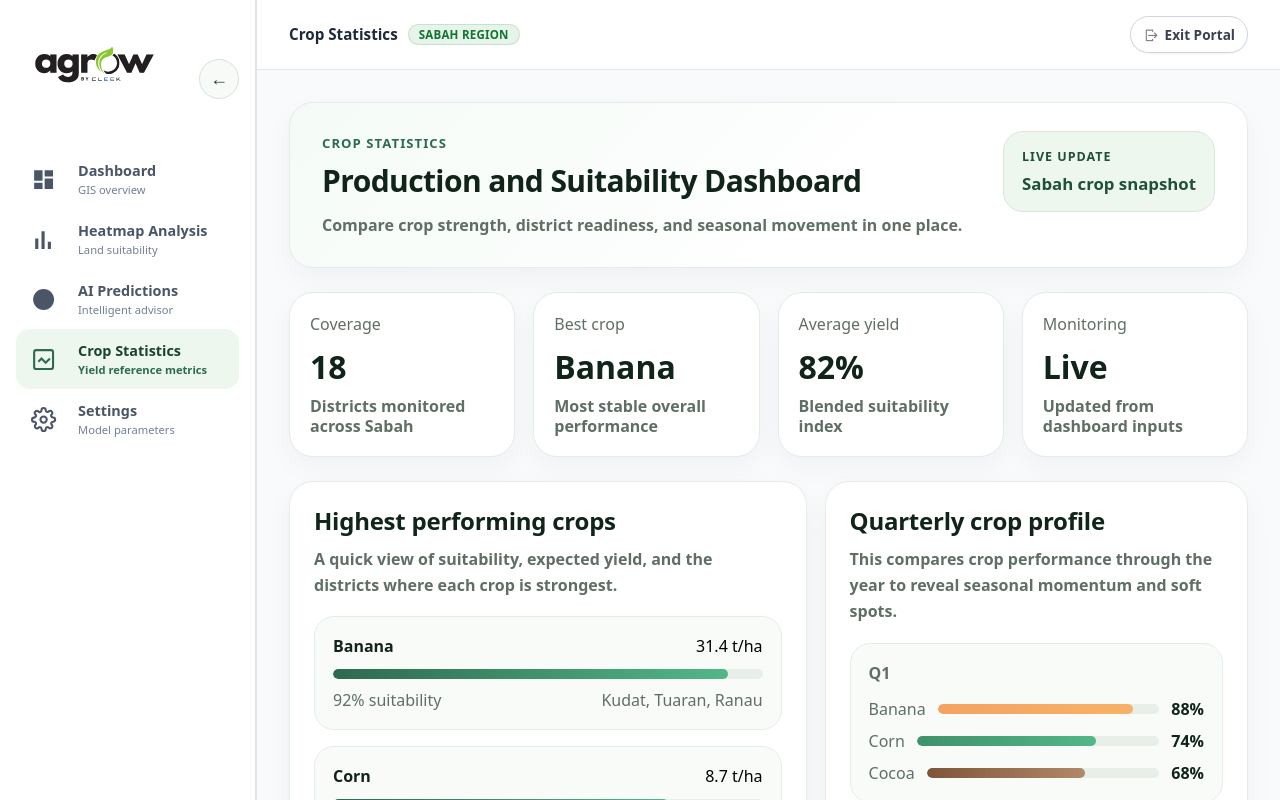
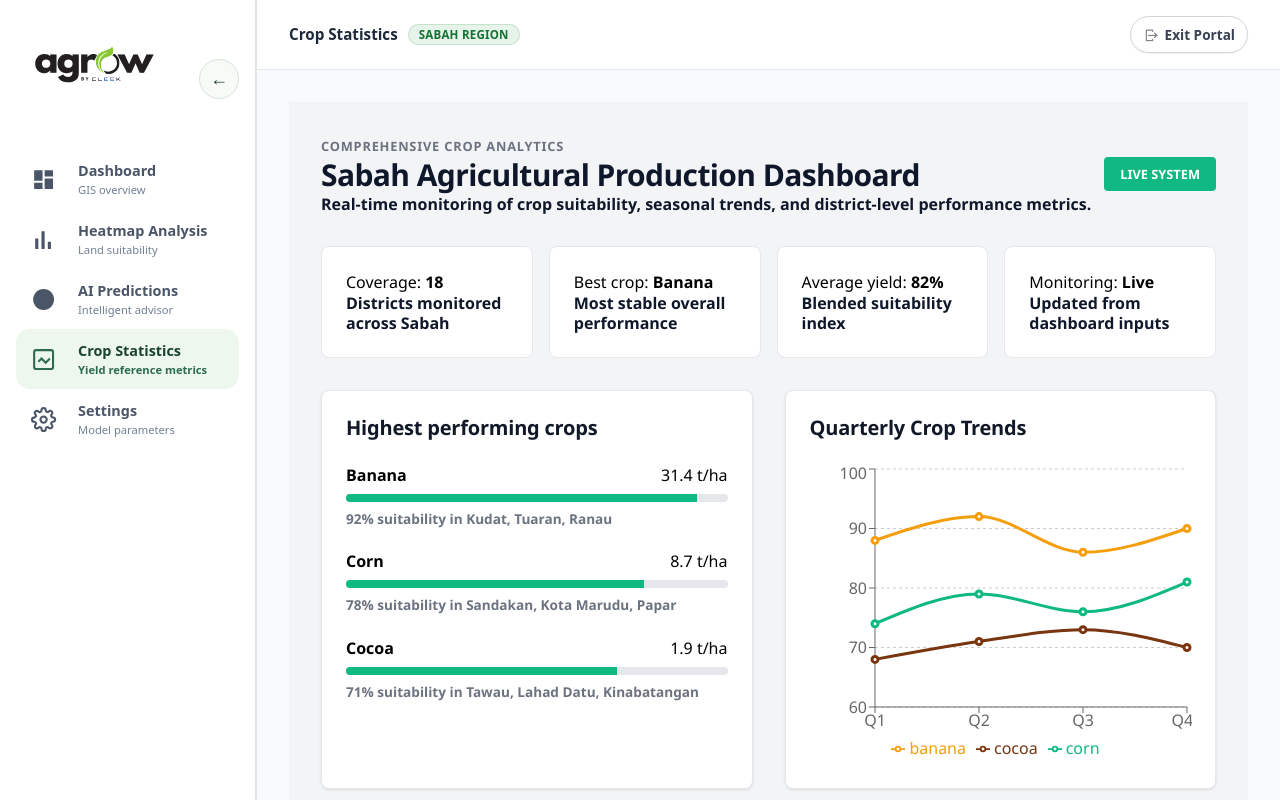
Before and after one commit to lumbanon/GamudaProject, a React (Vite) app in the folder agrow-portal/: page /dashboard/crop-statistics in a window 1280 px wide. Built offline with nearby package versions, Linux system fonts and the light colour scheme.

Commit message:
Update crop content

```diff
--- a/agrow-portal/package.json
+++ b/agrow-portal/package.json
@@ -14,7 +14,8 @@
     "react": "^19.2.6",
     "react-dom": "^19.2.6",
     "react-leaflet": "^5.0.0",
-    "react-router-dom": "^7.17.0"
+    "react-router-dom": "^7.17.0",
+    "recharts": "^3.9.0"
   },
   "devDependencies": {
     "@eslint/js": "^10.0.1",
--- a/agrow-portal/src/features/statistic/StatisticViews.jsx
+++ b/agrow-portal/src/features/statistic/StatisticViews.jsx
@@ -1,6 +1,20 @@
 import React from "react";
+import {
+  LineChart,
+  Line,
+  XAxis,
+  YAxis,
+  CartesianGrid,
+  Tooltip,
+  Legend,
+  ResponsiveContainer,
+  BarChart,
+  Bar,
+  Cell,
+} from "recharts";
 import "./statistic-view.css";
 
+// Data Configuration
 const summaryCards = [
   {
     label: "Coverage",
@@ -12,11 +26,7 @@ const summaryCards = [
     value: "Banana",
     detail: "Most stable overall performance",
   },
-  {
-    label: "Average yield",
-    value: "82%",
-    detail: "Blended suitability index",
-  },
+  { label: "Average yield", value: "82%", detail: "Blended suitability index" },
   {
     label: "Monitoring",
     value: "Live",
@@ -88,35 +98,93 @@ export default function StatisticViews() {
     <div className="statistics-page">
       <header className="statistics-hero">
         <div>
-          <span className="statistics-eyebrow">Crop Statistics</span>
-          <h1>Production and Suitability Dashboard</h1>
+          <span className="statistics-eyebrow">
+            Comprehensive Crop Analytics
+          </span>
+          <h1>Sabah Agricultural Production Dashboard</h1>
           <p>
-            Compare crop strength, district readiness, and seasonal movement in
-            one place.
+            Real-time monitoring of crop suitability, seasonal trends, and
+            district-level performance metrics.
           </p>
         </div>
         <div className="statistics-hero-badge">
-          <span>LIVE UPDATE</span>
-          <strong>Sabah crop snapshot</strong>
+          <span>LIVE SYSTEM</span>
         </div>
       </header>
 
+      {/* Summary Stats */}
       <section className="statistics-summary-grid">
         {summaryCards.map((card) => (
           <article className="statistics-summary-card" key={card.label}>
-            <span>{card.label}</span>
+            <span>{card.label}: </span>
             <strong>{card.value}</strong>
             <p>{card.detail}</p>
           </article>
         ))}
       </section>
 
+      {/* Primary Content Grid */}
       <section className="statistics-content-grid">
         <RankingsSection data={cropStats} />
-        <SeasonalSection data={seasonalBands} />
+
+        <article className="statistics-card">
+          <div className="statistics-card-heading">
+            <h2>Quarterly Crop Trends</h2>
+          </div>
+          <div style={{ height: "300px", width: "100%" }}>
+            <ResponsiveContainer>
+              <LineChart data={seasonalBands}>
+                <CartesianGrid strokeDasharray="3 3" vertical={false} />
+                <XAxis dataKey="label" />
+                <YAxis domain={[60, 100]} />
+                <Tooltip />
+                <Legend />
+                <Line
+                  type="monotone"
+                  dataKey="banana"
+                  stroke="#f59e0b"
+                  strokeWidth={3}
+                />
+                <Line
+                  type="monotone"
+                  dataKey="corn"
+                  stroke="#10b981"
+                  strokeWidth={3}
+                />
+                <Line
+                  type="monotone"
+                  dataKey="cocoa"
+                  stroke="#78350f"
+                  strokeWidth={3}
+                />
+              </LineChart>
+            </ResponsiveContainer>
+          </div>
+        </article>
       </section>
 
-      <MatrixSection data={districtRows} />
+      {/* Extended Analysis Grid */}
+      <section className="statistics-analysis-extended">
+        <MatrixSection data={districtRows} />
+
+        <article className="statistics-card">
+          <div className="statistics-card-heading">
+            <h2>District Comparison</h2>
+            <p>Weighted performance overview.</p>
+          </div>
+          <div style={{ height: "350px", width: "100%" }}>
+            <ResponsiveContainer>
+              <BarChart data={districtRows}>
+                <CartesianGrid strokeDasharray="3 3" vertical={false} />
+                <XAxis dataKey="district" />
+                <Tooltip />
+                <Bar dataKey="banana" fill="#f59e0b" />
+                <Bar dataKey="corn" fill="#10b981" />
+              </BarChart>
+            </ResponsiveContainer>
+          </div>
+        </article>
+      </section>
     </div>
   );
 }
@@ -126,51 +194,20 @@ function RankingsSection({ data }) {
     <article className="statistics-card">
       <div className="statistics-card-heading">
         <h2>Highest performing crops</h2>
-        <p className="statistics-card-note">
-          A quick view of suitability, expected yield, and the districts where
-          each crop is strongest.
-        </p>
       </div>
       <div className="crop-rank-list">
         {data.map((item) => (
           <div key={item.crop} className="crop-rank-item">
             <div className="crop-rank-topline">
-              <strong>{item.crop}</strong>
+              <strong> {item.crop}</strong>
               <span>{item.yield}</span>
             </div>
             <div className="crop-score-track">
               <span style={{ width: `${item.suitability}%` }} />
             </div>
-            <div className="crop-rank-meta">
-              <span>{item.suitability}% suitability</span>
-              <span>{item.districts}</span>
-            </div>
-          </div>
-        ))}
-      </div>
-    </article>
-  );
-}
-
-function SeasonalSection({ data }) {
-  return (
-    <article className="statistics-card">
-      <div className="statistics-card-heading">
-        <h2>Quarterly crop profile</h2>
-        <p className="statistics-card-note">
-          This compares crop performance through the year to reveal seasonal
-          momentum and soft spots.
-        </p>
-      </div>
-      <div className="season-chart">
-        {data.map((band) => (
-          <div className="season-band" key={band.label}>
-            <span className="season-band-label">{band.label}</span>
-            <div className="season-bars">
-              <Bar label="Banana" value={band.banana} tone="banana" />
-              <Bar label="Corn" value={band.corn} tone="corn" />
-              <Bar label="Cocoa" value={band.cocoa} tone="cocoa" />
-            </div>
+            <p className="crop-meta">
+              {item.suitability}% suitability in {item.districts}
+            </p>
           </div>
         ))}
       </div>
@@ -183,9 +220,6 @@ function MatrixSection({ data }) {
     <section className="statistics-card statistics-table-card">
       <div className="statistics-card-heading">
         <h2>Comparison across selected districts</h2>
-        <p className="statistics-card-note">
-          A compact matrix showing how each district performs for the key crops.
-        </p>
       </div>
       <div className="statistics-table-wrap">
         <table className="statistics-table">
@@ -214,18 +248,3 @@ function MatrixSection({ data }) {
     </section>
   );
 }
-
-function Bar({ label, value, tone }) {
-  return (
-    <div className="season-bar-row">
-      <span className="season-bar-label">{label}</span>
-      <div className="season-bar-track">
-        <span
-          className={`season-bar-fill ${tone}`}
-          style={{ width: `${value}%` }}
-        />
-      </div>
-      <strong>{value}%</strong>
-    </div>
-  );
-}
--- a/agrow-portal/src/features/statistic/statistic-view.css
+++ b/agrow-portal/src/features/statistic/statistic-view.css
@@ -1,219 +1,110 @@
+/* --- Global Container and Layout --- */
 .statistics-page {
-  display: flex;
-  flex-direction: column;
-  gap: 24px;
-}
-
-.statistics-hero,
-.statistics-card,
-.statistics-summary-card {
-  background: #ffffff;
-  border: 1px solid #e4ece6;
-  border-radius: 24px;
-  box-shadow: 0 10px 28px rgba(15, 23, 42, 0.04);
+  padding: 2rem;
+  font-family: 'Segoe UI', Tahoma, Geneva, Verdana, sans-serif;
+  max-width: 1200px;
+  margin: 0 auto;
+  background-color: #f3f4f6;
+  min-height: 100vh;
 }
 
 .statistics-hero {
   display: flex;
-  align-items: flex-start;
   justify-content: space-between;
-  gap: 20px;
-  padding: 28px 32px;
-  background: linear-gradient(135deg, #f4fbf6 0%, #ffffff 62%);
+  align-items: center;
+  margin-bottom: 2rem;
+}
+
+.statistics-eyebrow {
+  color: #6b7280;
+  text-transform: uppercase;
+  font-size: 0.8rem;
+  font-weight: 700;
+  letter-spacing: 0.05rem;
 }
 
 .statistics-hero-badge {
-  min-width: 180px;
-  padding: 16px 18px;
-  border-radius: 20px;
-  background: #edf7ee;
-  border: 1px solid #d8e8da;
-  color: #1f513a;
+  background: #10b981;
+  color: white;
+  padding: 0.5rem 1rem;
+  border-radius: 4px;
+  font-weight: bold;
+  font-size: 0.8rem;
 }
 
-.statistics-hero-badge span {
-  display: block;
-  font-size: 0.78rem;
-  font-weight: 700;
-  text-transform: uppercase;
-  letter-spacing: 0.08em;
+/* --- Grids --- */
+.statistics-summary-grid {
+  display: grid;
+  grid-template-columns: repeat(auto-fit, minmax(200px, 1fr));
+  gap: 1rem;
+  margin-bottom: 2rem;
 }
 
-.statistics-hero-badge strong {
-  display: block;
-  margin-top: 8px;
-  font-size: 1.05rem;
-  line-height: 1.3;
+.statistics-content-grid,
+.statistics-analysis-extended {
+  display: grid;
+  grid-template-columns: 1fr 1fr;
+  gap: 2rem;
+  margin-bottom: 2rem;
 }
 
-.statistics-eyebrow {
-  display: inline-block;
-  margin-bottom: 10px;
-  color: #2d6a4f;
-  font-size: 0.82rem;
-  font-weight: 700;
-  letter-spacing: 0.08em;
-  text-transform: uppercase;
-}
-
-.statistics-hero h1,
-.statistics-card h2 {
-  margin: 0;
-  color: #10241a;
-}
-
-.statistics-hero p {
-  max-width: 720px;
-  margin: 12px 0 0;
-  color: #5f6f64;
-  line-height: 1.7;
-}
-
-.statistics-summary-grid,
-.statistics-content-grid {
-  display: grid;
-  gap: 18px;
-}
-
-.statistics-summary-grid {
-  grid-template-columns: repeat(4, minmax(0, 1fr));
+/* --- Card Styling --- */
+.statistics-card {
+  background: white;
+  padding: 1.5rem;
+  border-radius: 8px;
+  border: 1px solid #e5e7eb;
+  box-shadow: 0 1px 3px rgba(0,0,0,0.1);
 }
 
 .statistics-summary-card {
-  padding: 20px;
-}
-
-.statistics-summary-card span,
-.statistics-summary-card p,
-.crop-rank-meta,
-.season-bar-label,
-.season-band-label,
-.statistics-table td,
-.statistics-table th {
-  color: #5f6f64;
-}
-
-.statistics-summary-card strong {
-  display: block;
-  margin: 10px 0 8px;
-  color: #10241a;
-  font-size: 2rem;
-}
-
-.statistics-content-grid {
-  grid-template-columns: 1.1fr 0.9fr;
-}
-
-.statistics-card {
-  padding: 24px;
+  background: white;
+  padding: 1.5rem;
+  border-radius: 8px;
+  border: 1px solid #e5e7eb;
 }
 
 .statistics-card-heading {
-  display: flex;
-  flex-direction: column;
-  gap: 10px;
-  margin-bottom: 18px;
+  margin-bottom: 1.5rem;
 }
 
-.statistics-card-note {
+.statistics-card-heading h2 {
+  font-size: 1.25rem;
   margin: 0;
-  color: #5f6f64;
-  line-height: 1.65;
+  color: #111827;
 }
 
-.crop-rank-list,
-.season-chart {
-  display: flex;
-  flex-direction: column;
-  gap: 16px;
+/* --- Rankings Specifics --- */
+.crop-rank-item {
+  margin-bottom: 1.5rem;
 }
 
-.crop-rank-item {
-  padding: 18px;
-  border-radius: 20px;
-  background: #f8fbf8;
-  border: 1px solid #e5eee6;
+.crop-rank-topline {
+  display: flex;
+  justify-content: space-between;
+  margin-bottom: 0.5rem;
 }
 
-.crop-rank-topline,
-.crop-rank-meta,
-.season-bar-row {
-  display: flex;
-  align-items: center;
-  justify-content: space-between;
-  gap: 12px;
-}
-
-.crop-score-track,
-.season-bar-track {
-  width: 100%;
-  height: 10px;
-  margin: 12px 0 10px;
-  border-radius: 999px;
-  background: #e7efe8;
+.crop-score-track {
+  height: 8px;
+  background: #e5e7eb;
+  border-radius: 4px;
   overflow: hidden;
-}
-
-.crop-score-track span,
-.season-bar-fill {
-  display: block;
-  height: 100%;
-  border-radius: inherit;
+  margin-bottom: 0.5rem;
 }
 
 .crop-score-track span {
-  background: linear-gradient(90deg, #2d6a4f 0%, #52b788 100%);
+  display: block;
+  height: 100%;
+  background: #10b981;
 }
 
-.season-band {
-  padding: 18px;
-  border-radius: 20px;
-  background: #f8fbf8;
-  border: 1px solid #e5eee6;
+.crop-meta {
+  font-size: 0.85rem;
+  color: #6b7280;
 }
 
-.season-band-label {
-  display: inline-block;
-  margin-bottom: 14px;
-  font-weight: 700;
-}
-
-.season-bar-row strong,
-.crop-rank-topline strong {
-  color: #10241a;
-}
-
-.season-bar-row {
-  flex-wrap: wrap;
-  margin-bottom: 10px;
-}
-
-.season-bar-row:last-child {
-  margin-bottom: 0;
-}
-
-.season-bar-track {
-  flex: 1;
-  min-width: 140px;
-  margin: 0;
-}
-
-.season-bar-fill.banana {
-  background: linear-gradient(90deg, #f4a261 0%, #f7b267 100%);
-}
-
-.season-bar-fill.corn {
-  background: linear-gradient(90deg, #40916c 0%, #52b788 100%);
-}
-
-.season-bar-fill.cocoa {
-  background: linear-gradient(90deg, #7f5539 0%, #b08968 100%);
-}
-
-.statistics-table-card {
-  overflow: hidden;
-}
-
+/* --- Table Styling --- */
 .statistics-table-wrap {
   overflow-x: auto;
 }
@@ -225,55 +116,30 @@
 
 .statistics-table th,
 .statistics-table td {
-  padding: 14px 16px;
   text-align: left;
-  border-bottom: 1px solid #e8efe9;
+  padding: 1rem;
+  border-bottom: 1px solid #e5e7eb;
 }
 
 .statistics-table th {
-  font-size: 0.82rem;
-  font-weight: 700;
-  text-transform: uppercase;
-  letter-spacing: 0.05em;
+  background-color: #f9fafb;
+  font-weight: 600;
+  color: #374151;
 }
 
-.statistics-table td {
-  font-size: 0.95rem;
+.statistics-table tbody tr:nth-child(even) {
+  background-color: #f9fafb;
 }
 
-@media (max-width: 1100px) {
-  .statistics-summary-grid,
-  .statistics-content-grid {
-    grid-template-columns: repeat(2, minmax(0, 1fr));
+.statistics-table tbody tr:hover {
+  background-color: #f3f4f6;
+  transition: background 0.2s;
+}
+
+/* --- Responsive Adjustments --- */
+@media (max-width: 1024px) {
+  .statistics-content-grid,
+  .statistics-analysis-extended {
+    grid-template-columns: 1fr;
   }
 }
-
-@media (max-width: 760px) {
-  .statistics-hero {
-    flex-direction: column;
-  }
-
-  .statistics-hero,
-  .statistics-card,
-  .statistics-summary-card {
-    border-radius: 18px;
-  }
-
-  .statistics-hero,
-  .statistics-card {
-    padding: 20px;
-  }
-
-  .statistics-summary-grid,
-  .statistics-content-grid {
-    grid-template-columns: 1fr;
-  }
-
-  .statistics-summary-card strong {
-    font-size: 1.6rem;
-  }
-
-  .statistics-card-heading {
-    flex-direction: column;
-  }
-}
```
Also changed, not shown: 1 other file (tests, documents, lock files or other folders).
